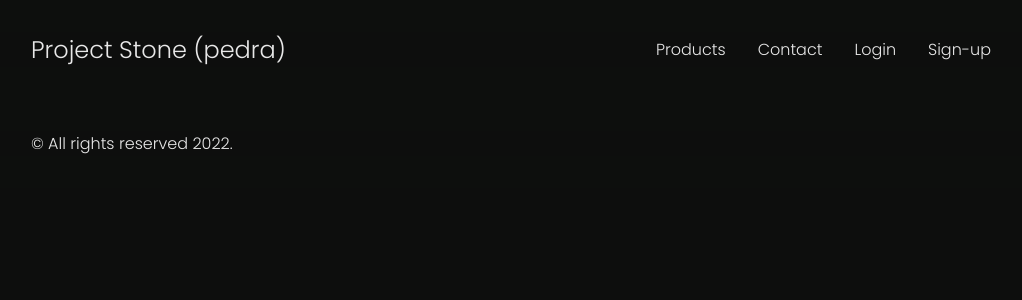
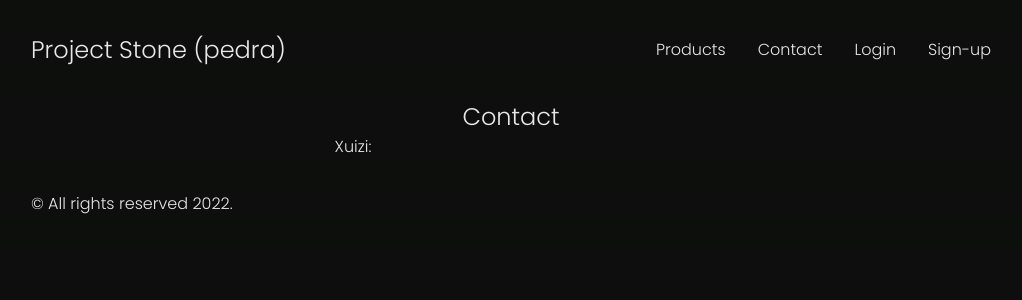
Before and after one commit to thomasluizon/project-stone, a Next.js app: page /contact in a window 1280 px wide. Before the commit this address had no page. Shown: the top 300 px of the page, without its empty margins (129-1151 px from the left). Built offline with nearby package versions, Linux system fonts and the light colour scheme.

Commit message:
created contact page

```diff
--- /dev/null
+++ b/src/components/Form.tsx
@@ -0,0 +1,12 @@
+import styled from 'styled-components';
+
+const Form = (props: any) => {
+   return (
+      <form>
+         <label htmlFor="xuizi">Xuizi:</label>
+         <input type="text" name="nome" id="xuizi" />
+      </form>
+   );
+};
+
+export default Form;
--- /dev/null
+++ b/src/pages/contact.tsx
@@ -0,0 +1,37 @@
+import type { NextPage } from 'next';
+import styled, { useTheme } from 'styled-components';
+import Title from '../components/Title';
+import Head from 'next/head';
+import Container from '../global/Container';
+import Form from '../components/Form';
+
+const ContactSection = styled.section`
+   .wrapper {
+      display: flex;
+      justify-content: center;
+   }
+`;
+
+const Contact: NextPage = (props: any) => {
+   const theme = useTheme();
+
+   return (
+      <>
+         <Head>
+            <title>Project Stone - Contact</title>
+         </Head>
+         <ContactSection>
+            <Container>
+               <header className="wrapper">
+                  <Title>Contact</Title>
+               </header>
+               <div className="wrapper">
+                  <Form />
+               </div>
+            </Container>
+         </ContactSection>
+      </>
+   );
+};
+
+export default Contact;
--- a/src/pages/index.tsx
+++ b/src/pages/index.tsx
@@ -1,4 +1,5 @@
 import type { NextPage } from 'next';
+import Head from 'next/head';
 import Container from '../global/Container';
 import { IProduct } from '../core/product';
 import styled, { useTheme } from 'styled-components';
@@ -33,6 +34,10 @@ const Home: NextPage = (props: any) => {
    const trending = [filtered[0], filtered[1], filtered[2], filtered[3]];
 
    return (
+      <>
+         <Head>
+            <title>Project Stone - Home</title>
+         </Head>
          <HomeSection theme={theme}>
             <Container>
                <div className="wrapper">
@@ -41,6 +46,7 @@ const Home: NextPage = (props: any) => {
                <Carrousel trending={trending} />
             </Container>
          </HomeSection>
+      </>
    );
 };
 
```
Lines whose indentation alone changed are shown as unchanged.
